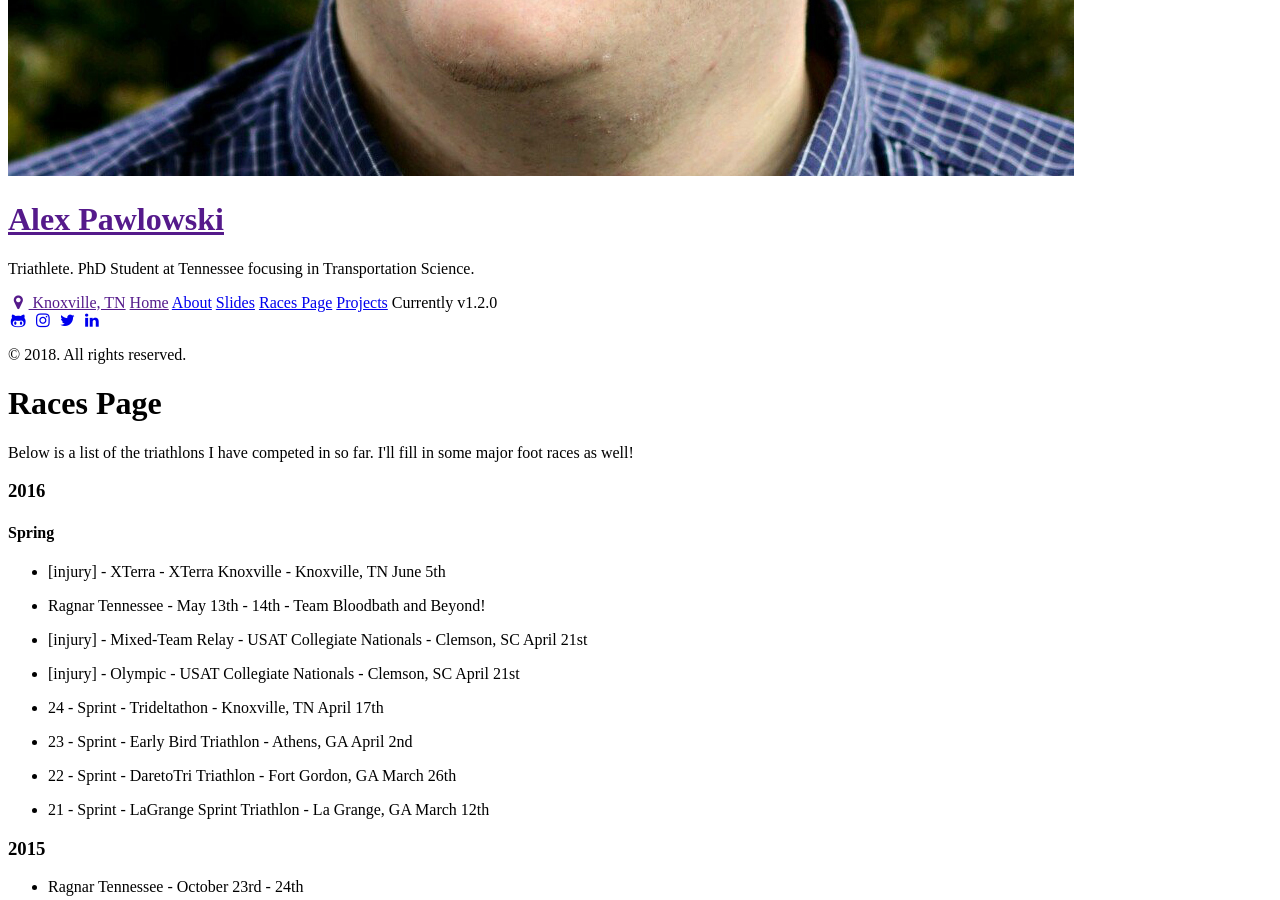
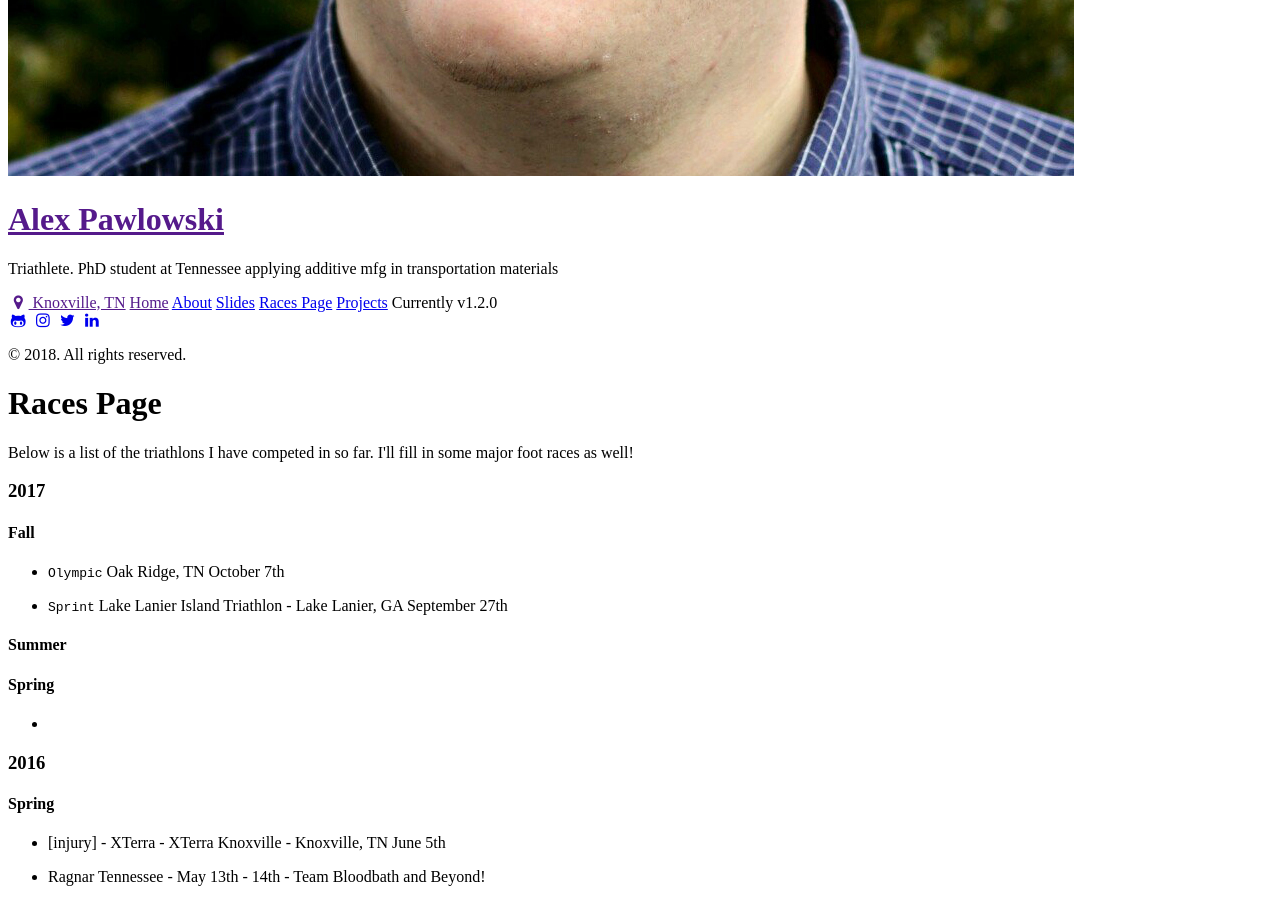
Before and after one commit to alexpawlowski/alexpawlowski.github.io, a Jekyll site: the page built from _pages/race-page.md, in a window 1280 px wide and 900 px high, scrolled down 898 px. Built offline with Jekyll 4.4.1, drawn with Linux system fonts in a browser that asks for light colours; nearby versions of some CDN libraries.

```diff
--- a/_config.yml
+++ b/_config.yml
@@ -1,6 +1,8 @@
 # Dependencies
 plugins:
   - github-pages
+
+highlighter: rouge
 
 markdown: kramdown
 
@@ -12,15 +14,15 @@ permalink:        /:title/
 # Setup
 title:            'Alex Pawlowski'
 tagline:          'At the intersection of mobility and additive manufacturing'
-description:      'Triathlete. PhD Student at Tennessee focusing in Transportation Science.'
+description:      'Triathlete. PhD student at Tennessee applying additive mfg in transportation materials'
 baseurl:          /
 location:         'Knoxville, TN'
-
-author:
+_author:
   name:           '@AlexPawlowski_'
   url:            https://twitter.com/AlexPawlowski_
 
 paginate:         5
+excerpt-separator: <!--more-->
 
 collections:
   projects:
@@ -34,3 +36,9 @@ version:          1.2.0
 
 github:
   repo:           https://github.com/alexpawlowski
+
+accounts:
+  - github: alexpawlowski
+  - twitter: apawlows
+  - linkedin: alexpawlowski
+  - google_scholar: MLhGOi4AAAAJ
--- a/_pages/race-page.md
+++ b/_pages/race-page.md
@@ -7,6 +7,24 @@ permalink: "/races-page/"
 <p class="message">
   Below is a list of the triathlons I have competed in so far. I'll fill in some major foot races as well!
 </p>
+
+<a name="2017"></a>
+
+### 2017
+
+#### Fall
+
+*  `Olympic` Oak Ridge, TN October 7th
+
+*  `Sprint` Lake Lanier Island Triathlon - Lake Lanier, GA September 27th
+
+#### Summer
+
+
+#### Spring
+
+
+*
 
 <a name="2016"></a>
 
```
Also changed, not shown: _drafts/2018-01-16-gallium_as_your_lightweight_data_play.md (added, +31 -0 lines), _pages/about.md (+1 -1 lines).
